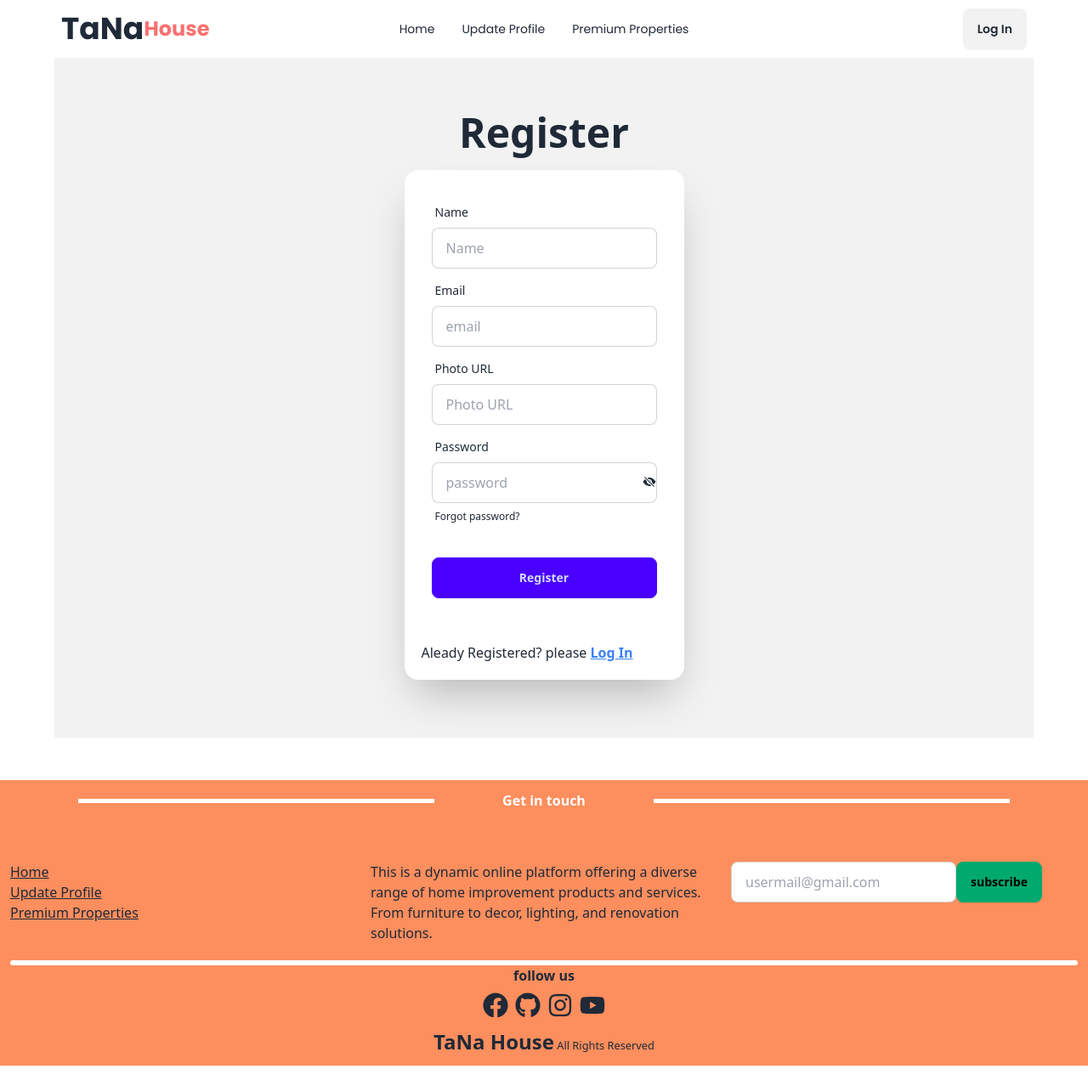
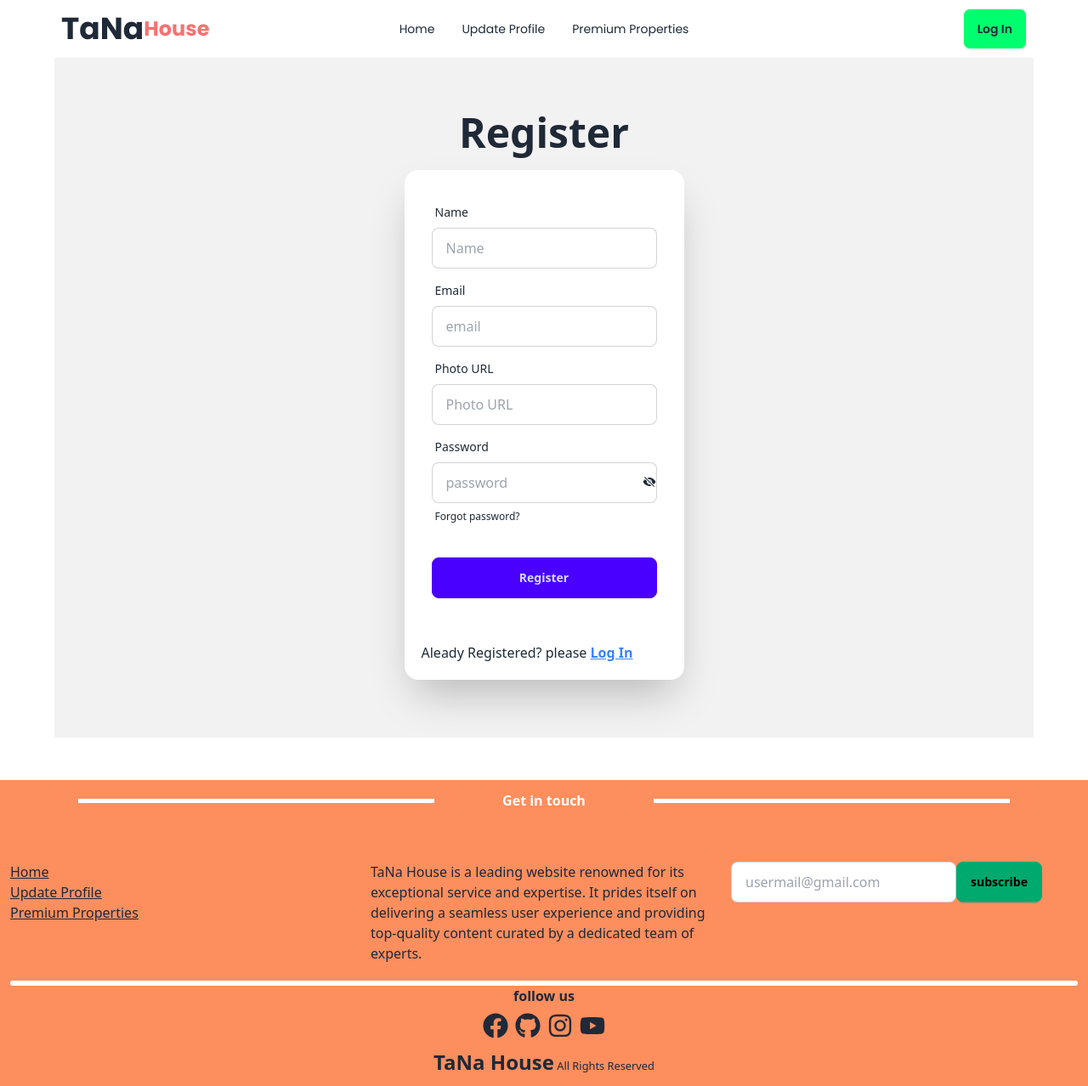
Before and after one commit to Shondarzer-Taroka/Tana-house, a React (Vite) app: page /register in a window 1280 px wide. Shown: the whole page at 85% size. Before the commit the page ends 1254 px from the top, so only its background shows below. Built offline with nearby package versions, Linux system fonts and the light colour scheme; no server answers; what tailwindcss-animatecss would draw is missing.

Commit message:
some section modified and website testing completed

```diff
--- a/src/Components/Footer/Footer.jsx
+++ b/src/Components/Footer/Footer.jsx
@@ -25,7 +25,7 @@ const Footer = () => {
 
             <div>
               <p>
-                This is a dynamic online platform offering a diverse range of home improvement products and services. From furniture to decor, lighting, and renovation solutions.</p>
+              TaNa House is a leading website renowned for its exceptional service and expertise. It prides itself on delivering a seamless user experience and providing top-quality content curated by a dedicated team of experts.</p>
             </div>
 
             <div>
--- a/src/Components/NavBar/NavBar.jsx
+++ b/src/Components/NavBar/NavBar.jsx
@@ -22,7 +22,7 @@ const NavBar = () => {
                 <div className="dropdown">
                     {/* btn btn-ghost */}
                     <div tabIndex={0} role="button" className=" mr-1 lg:hidden">
-                        <svg xmlns="http://www.w3.org/2000/svg" className="h-5 w-5" fill="none" viewBox="0 0 24 24" stroke="currentColor"><path strokeLinecap="round" strokeLinejoin="round" strokeWidth="2" d="M4 6h16M4 12h8m-8 6h16" /></svg>
+                        <svg xmlns="http://www.w3.org/2000/svg" className="h-5 w-5 btn-ghost p-[px] rounded" fill="none" viewBox="0 0 24 24" stroke="currentColor"><path strokeLinecap="round" strokeLinejoin="round" strokeWidth="2" d="M4 6h16M4 12h8m-8 6h16" /></svg>
                     </div>
                     <ul tabIndex={0} className=" menu z-50 menu-sm dropdown-content mt-3  p-2 shadow bg-base-100 rounded-box w-52">
                         {navlinks}
@@ -38,7 +38,7 @@ const NavBar = () => {
             <div className="navbar-end">
                 {
                     loading ? <h1> <span className="loading loading-spinner text-primary"></span> </h1> : <div className="flex gap-1">
-                        {user ? <div className="flex items-center gap-2"> <div className="tooltip tooltip-bottom" data-tip={user?.displayName}> {user.photoURL ? <img className=" w-[50px] h-[50px] rounded-full border-[1px] " src={user.photoURL} alt="" /> : <FaCircleUser className="text-3xl" />}  </div> <button onClick={signingOutFromFirebase} className="btn p-2 ">Log out</button>  </div> : <Link to={'/login'}> <button onClick={''} className="btn">Log In</button> </Link>}
+                        {user ? <div className="flex items-center gap-2"> <div className="tooltip tooltip-bottom" data-tip={user?.displayName}> {user.photoURL ? <img className=" w-[50px] h-[50px] rounded-full border-[1px] " src={user.photoURL} alt="" /> : <FaCircleUser className="text-3xl" />}  </div> <button onClick={signingOutFromFirebase} className="btn p-2 bg-[#00ff6e]">Log out</button>  </div> : <Link to={'/login'}> <button onClick={''} className="btn bg-[#00ff6e]">Log In</button> </Link>}
 
                     </div>
                 }
--- a/src/Components/ResidentialSection/ResidentialSection.jsx
+++ b/src/Components/ResidentialSection/ResidentialSection.jsx
@@ -10,7 +10,8 @@ const ResidentialSection = () => {
     },[])
     return (
         <section className="p-2 md:p-0">
-            <h2 className="text-4xl font-poppins font-bold text-center py-4" data-aos="fade-right"> Properties</h2>
+            <h2 className="text-4xl font-poppins font-bold text-center py-4" data-aos="fade-right" data-aos-easing="linear"
+          data-aos-duration="2000"> Properties</h2>
                     <div className="mrt mrt2 mrt3 md:mt-8 grid grid-cols-1 gap-4 md:grid-cols-2 lg:grid-cols-3 ">
             {box.map((value,indx)=>    <Box key={indx } box={value}></Box>)}
 
--- a/src/Pages/Register/Register.jsx
+++ b/src/Pages/Register/Register.jsx
@@ -29,19 +29,19 @@ const Register = () => {
     //  console.log(email,password,photo,userName);
 
      if (password.length<6) {
-      toast.error('take at least 6 characters')
+      toast.error('You should take at least 6 characters')
 
     return ;
 
 
      }
      else if (!/[A-Z]/.test(password)) {
-      toast.error('take one uppercase')
+      toast.error('You should take an uppercase')
 
      return;
      }
      else if (!/[a-z]/.test(password)) {
-      toast.error('take one lowercase')
+      toast.error('You should take a lowercase')
 
       return;
      }
```
Also changed, not shown: src/FireBse/fireBase.config.js (+1 -6 lines), 1 other file (tests, documents, lock files or other folders).
